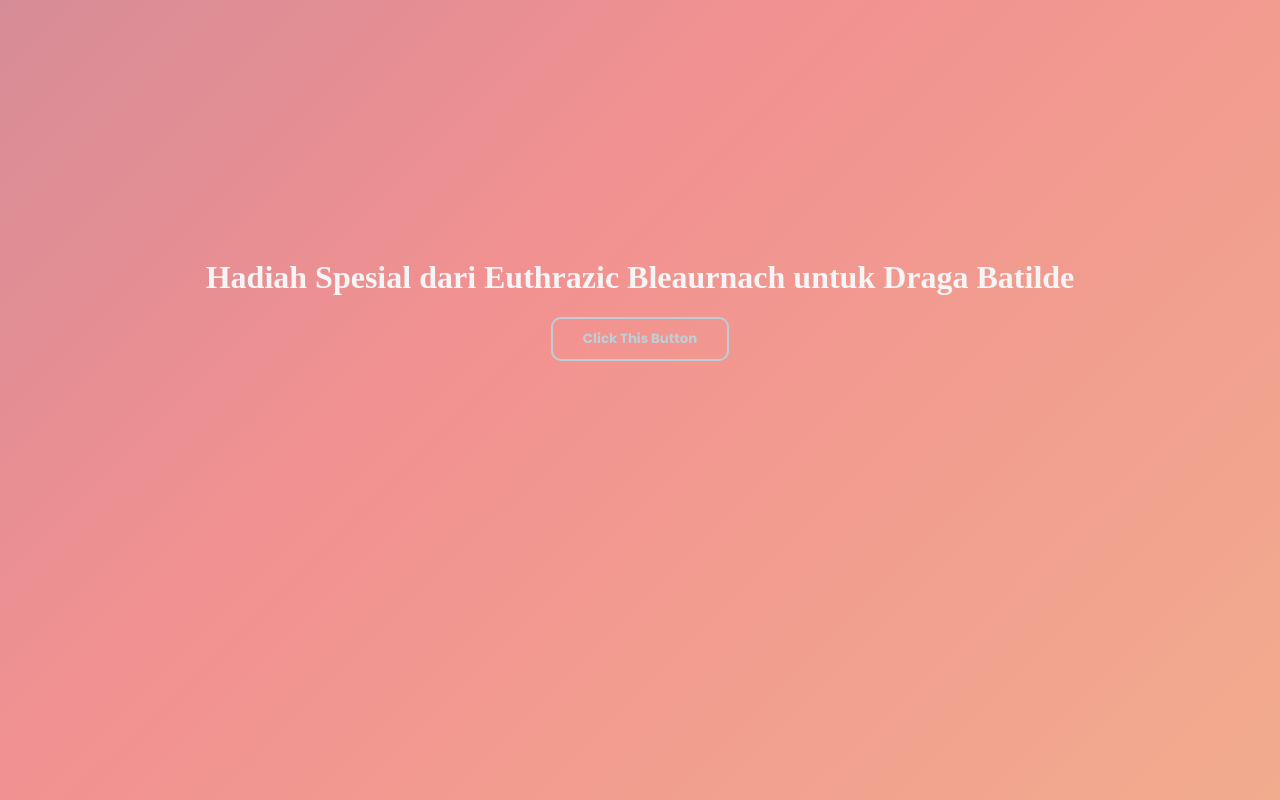
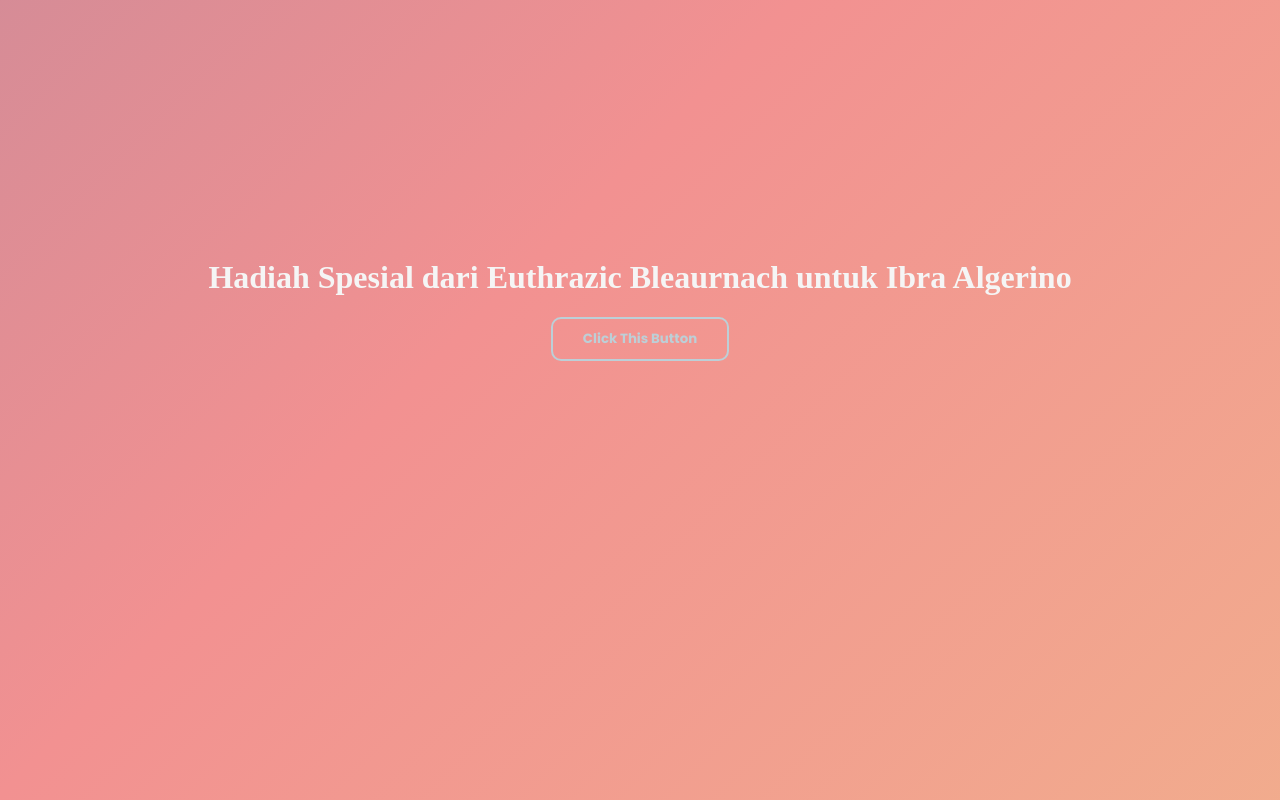
Before and after one commit to JeonSeagull/15thMensiversary.github.io, a plain HTML site: page index.html in a window 1280 px wide. Drawn offline with nearby package versions, Linux system fonts and the light colour scheme.

Commit message:
Update index.html

```diff
--- a/index.html
+++ b/index.html
@@ -6,7 +6,7 @@
   <meta http-equiv="X-UA-Compatible" content="IE=edge">
   <meta name="viewport" content="width=device-width, initial-scale=1.0">
   <title>I Love You</title>
-  <meta name="description" content="Semangat beraktifitas ya sayang">
+  <meta name="description" content="Semangat beraktivitas ya sayang">
   <meta name="author" content="Euthrazic Bleaurnach">
   <link rel="stylesheet" href="css/style.css">
   <link rel="stylesheet" href="css/efekteks.css">
@@ -18,13 +18,13 @@
 
 <body>
   <div class="kontener2" id="kontener2">
-    <h1>Hadiah Spesial dari Euthrazic Bleaurnach untuk Draga Batilde</h1>
+    <h1>Hadiah Spesial dari Euthrazic Bleaurnach untuk Ibra Algerino</h1>
     <button class="tombol" id="tombol">Click This Button</button>
   </div>
 
   <div class="kontener" id="kontener">
     <div class="dalemnya_kontener">
-      <h1 class="judul_halaman">DRAGA BATILDE</h1>
+      <h1 class="judul_halaman">IBRA ALGERINO</h1>
       <a class="tombol_menu" onclick="klikMenu()"></a>
       <section class="halaman1 dalemnya_halaman" onclick="PindahKeHalaman(0)">
         <h1 class="judul_halaman">I</h1>
```
